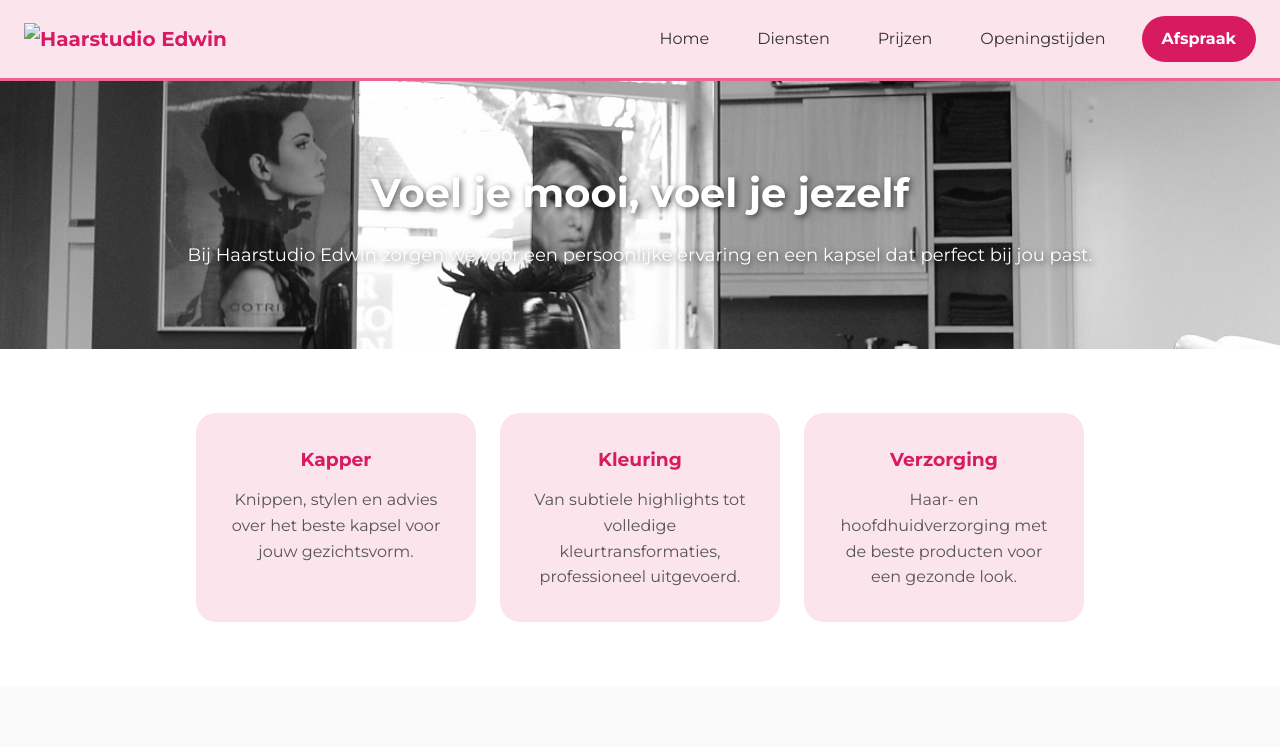
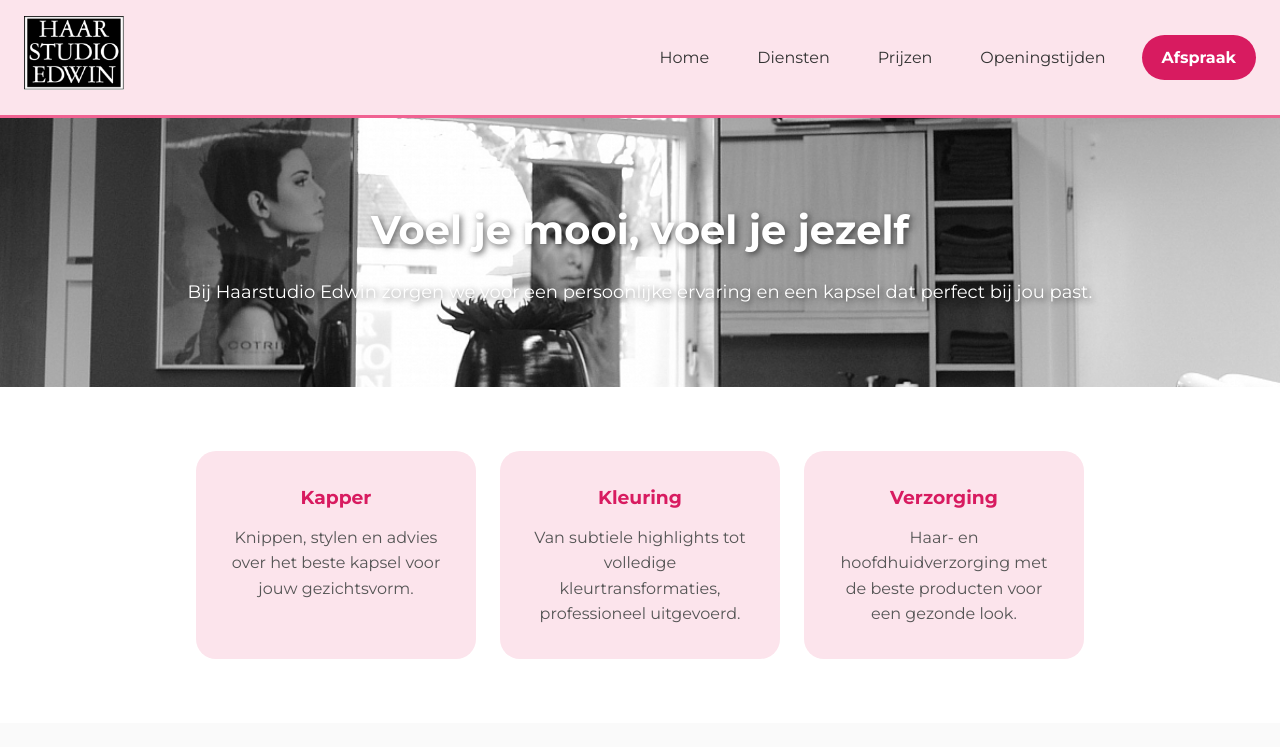
Before and after one commit to DedicatedABC/haarstudio-demo, a plain HTML site: page index.html in a window 1280 px wide. Shown: the top 747 px of the page. Drawn offline with Linux system fonts and the light colour scheme; files whose address does not match are found by name.

Commit message:
Fix HTML structure and update logo source

```diff
--- a/index.html
+++ b/index.html
@@ -12,7 +12,7 @@
 <body>
 
   <header>
-    <div class="logo"><img src="../fotos/logo.png" alt="Haarstudio Edwin" style="width: 100px; height: auto;"></div>
+    <div class="logo"><img src="logo.png" alt="Haarstudio Edwin" style="width: 100px; height: auto;"></div>
 
 
     <div class="menu-toggle" id="mobile-menu">
```
